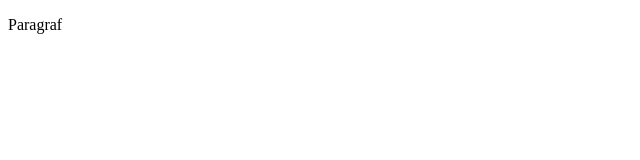
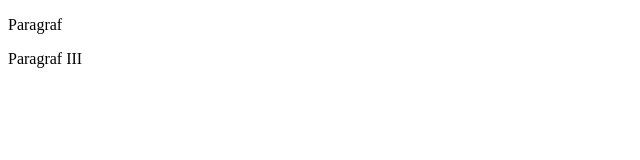
Before and after one commit to pawelb23/gitjestgit, a plain HTML site: page index.html in a window 1280 px wide. Shown: the full height of the page, 0-640 px from the left. Drawn offline with Linux system fonts and the light colour scheme.

Commit message:
trzeci paragraf

```diff
--- a/index.html
+++ b/index.html
@@ -6,5 +6,6 @@
 </head>
 <body>
     <p>Paragraf</p>
+    <p>Paragraf III</p>
 </body>
 </html>
```
